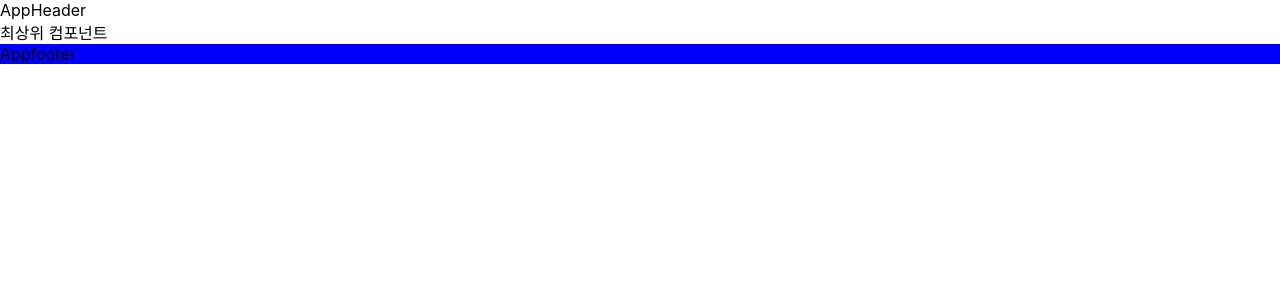
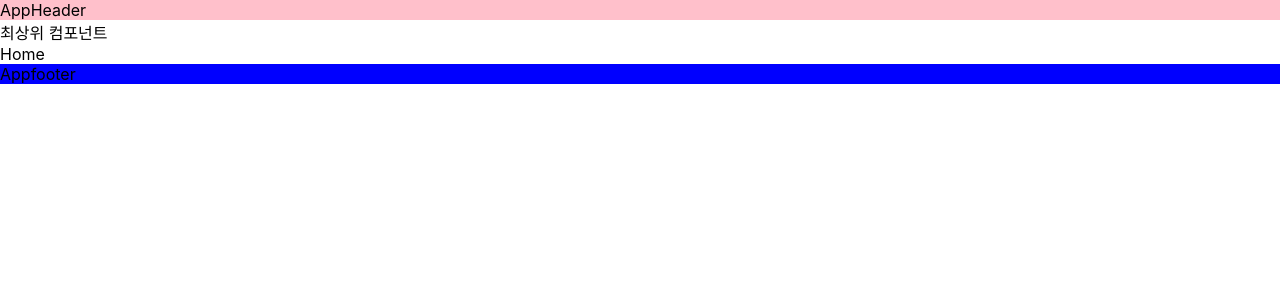
Before and after one commit to mangji12/Django-React-Instagram, a React (Create React App) app in the folder frontend/: page / in a window 1280 px wide. Shown: the top 300 px of the page. Built offline with nearby package versions, Linux system fonts and the light colour scheme.

Commit message:
FEAT: 리액트 페이지 라우팅
FE
- pages, component 디렉토리 생성 후 세부적인 컴포넌트 추가 및 라우팅

```diff
--- a/frontend/src/components/AppHeader.scss
+++ b/frontend/src/components/AppHeader.scss
@@ -0,0 +1,3 @@
+.AppHeader {
+    background-color: pink;
+}
--- /dev/null
+++ b/frontend/src/pages/Home.js
@@ -0,0 +1,7 @@
+import React from "react";
+
+function Home() {
+  return <div>Home</div>;
+}
+
+export default Home;
--- /dev/null
+++ b/frontend/src/pages/accounts/index.js
@@ -0,0 +1,15 @@
+import React from "react";
+import { Routes, Route } from "react-router-dom";
+import Profile from "./Profile";
+import Login from "./Login";
+
+function Router() {
+  return (
+    <Routes path="/accounts">
+      <Route path="/profile" element={<Profile />}></Route>
+      <Route path="/login" element={<Login />}></Route>
+    </Routes>
+  );
+}
+
+export default Router;
--- a/frontend/src/pages/index.js
+++ b/frontend/src/pages/index.js
@@ -1,8 +1,21 @@
 import React from "react";
+import { Route, Routes } from "react-router-dom";
 import AppLayout from "../components/AppLayout";
-
+import About from "./About";
+import Home from "./Home";
+import Router from "./accounts/index";
 function Root() {
-  return <AppLayout>최상위 컴포넌트</AppLayout>;
+  return (
+    <AppLayout>
+      최상위 컴포넌트
+      <Routes>
+        {/* 최상위 페이지일 때만 About가 라우팅됨. 위에서 아래로 순서대로 읽어감.*/}
+        <Route path="/" element={<Home />}></Route>
+        <Route path="/about" element={<About />}></Route>
+        <Route path="/accounts/*" element={<Router />}></Route>
+      </Routes>
+    </AppLayout>
+  );
 }
 
 export default Root;
```
Also changed, not shown: 1 other file (tests, documents, lock files or other folders).
